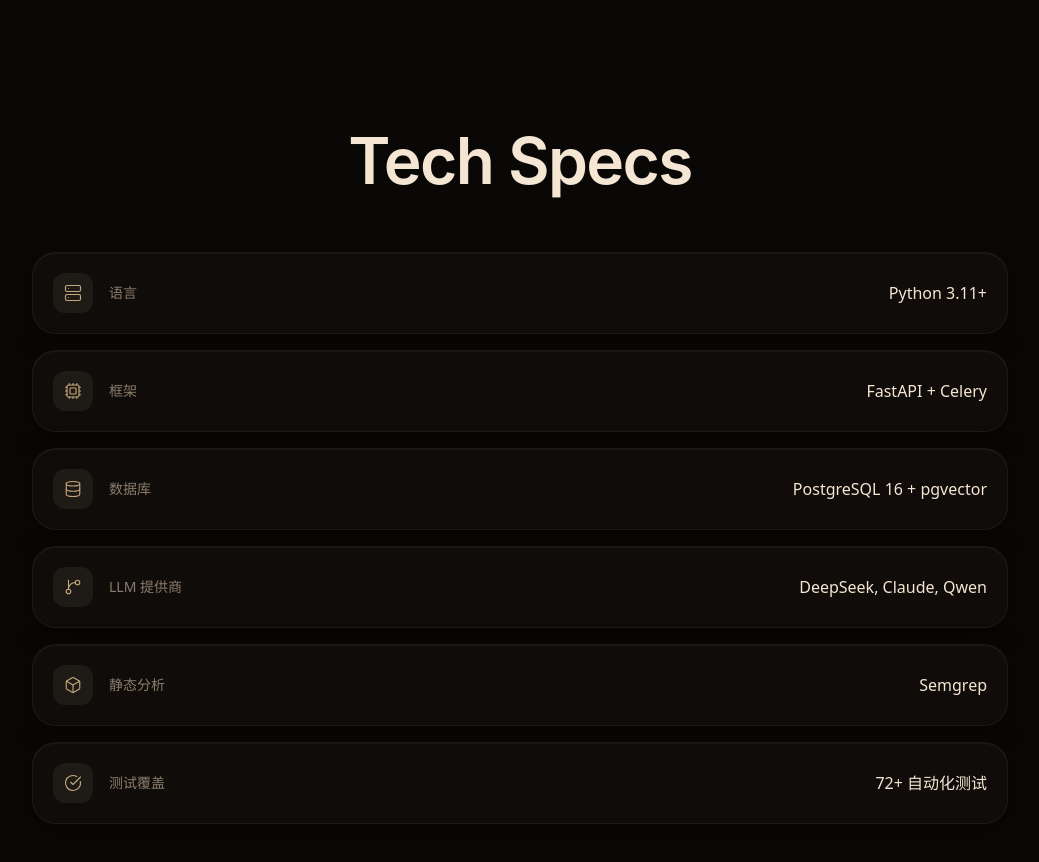
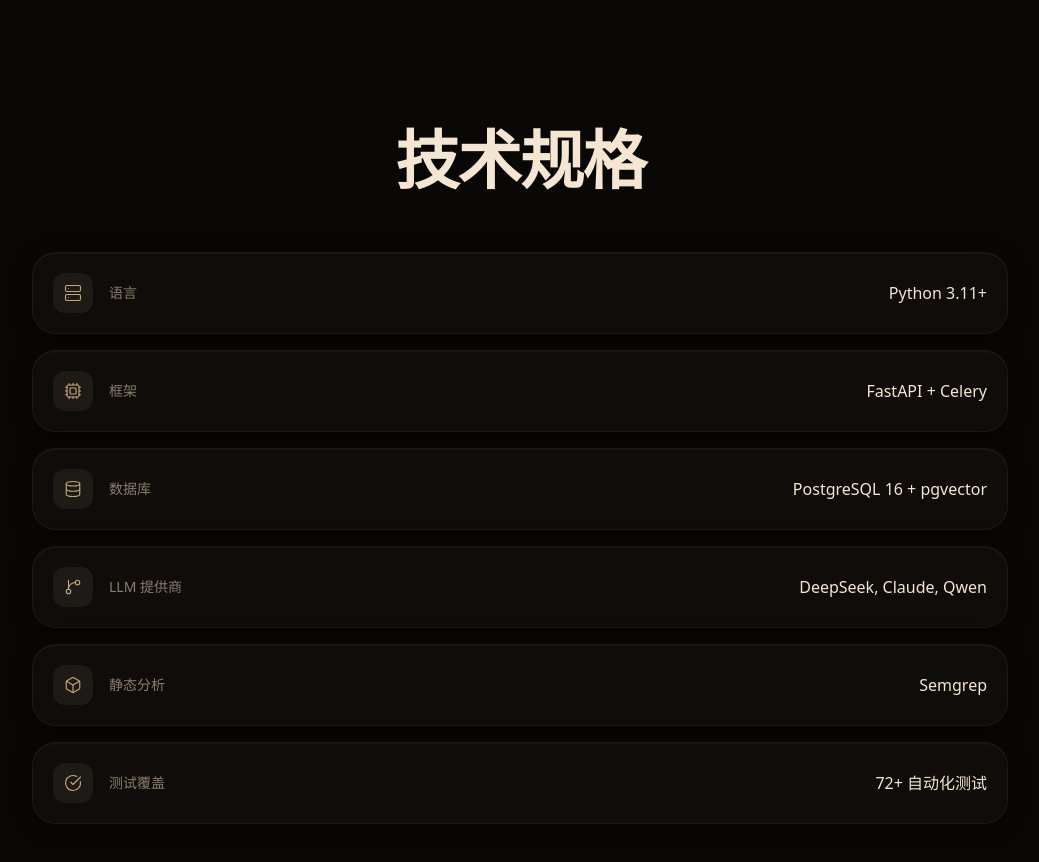
Before and after one commit to wxj-1019/latte-pr-agent, a Next.js app in the folder frontend/: page / in a window 1280 px wide. Shown: the part 3460-4322 px from the top of the page, without its empty margins (120-1159 px from the left). Built offline with nearby package versions, Linux system fonts and the light colour scheme.

Commit message:
feat(frontend): landing page and review list refinements

```diff
--- a/frontend/src/app/page.tsx
+++ b/frontend/src/app/page.tsx
@@ -58,7 +58,7 @@ export default function HomePage() {
             className="font-display font-semibold tracking-tight text-latte-text-primary text-center mb-14"
             style={{ fontSize: "clamp(36px, 5vw, 64px)", lineHeight: 1.1 }}
           >
-            Tech Specs
+            技术规格
           </h2>
         </FadeInUp>
         <div className="space-y-4">
--- a/frontend/src/components/dashboard/review-list.tsx
+++ b/frontend/src/components/dashboard/review-list.tsx
@@ -93,7 +93,7 @@ export function ReviewList({ reviews }: ReviewListProps) {
                     }
                     dot
                   >
-                    {review.risk_level}
+                    {review.risk_level === "critical" ? "严重" : review.risk_level === "high" ? "高" : review.risk_level === "medium" ? "中" : review.risk_level}
                   </Badge>
                 )}
                 <span className="text-xs text-latte-text-muted whitespace-nowrap">
```
